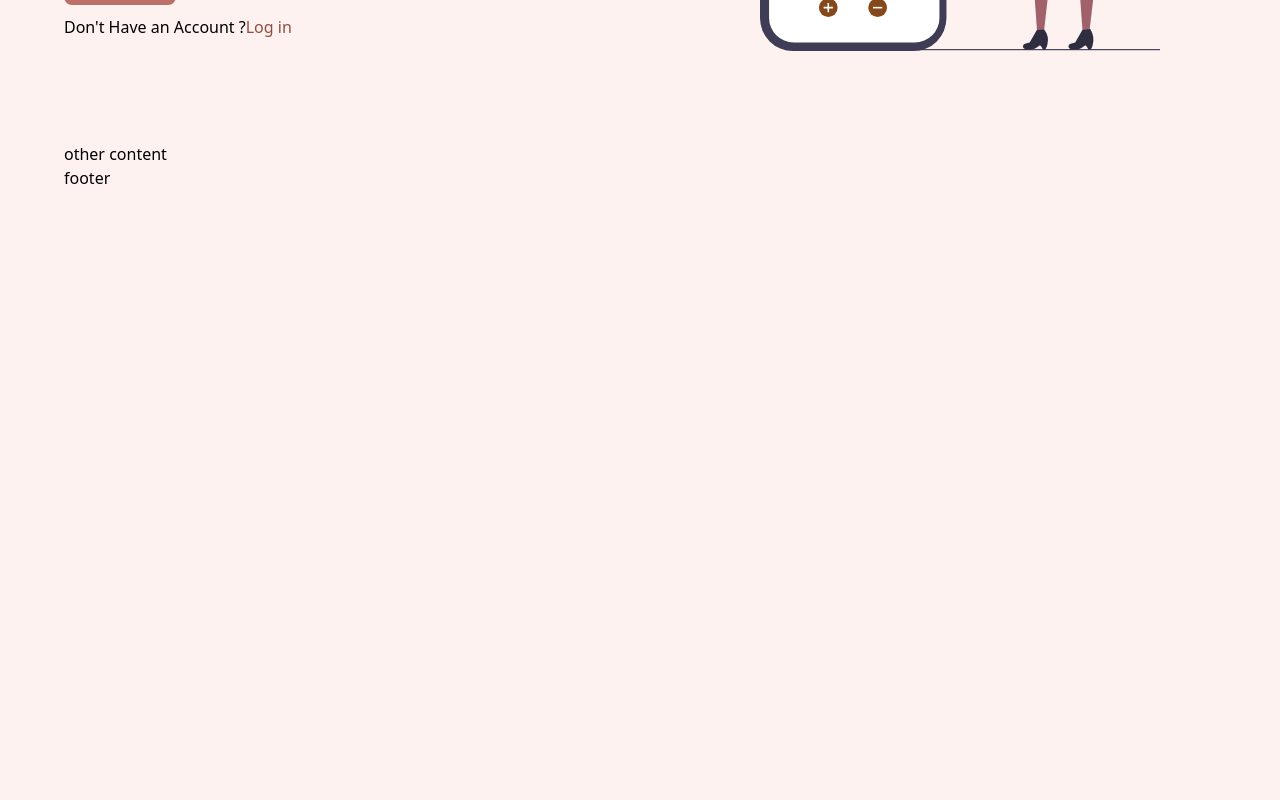
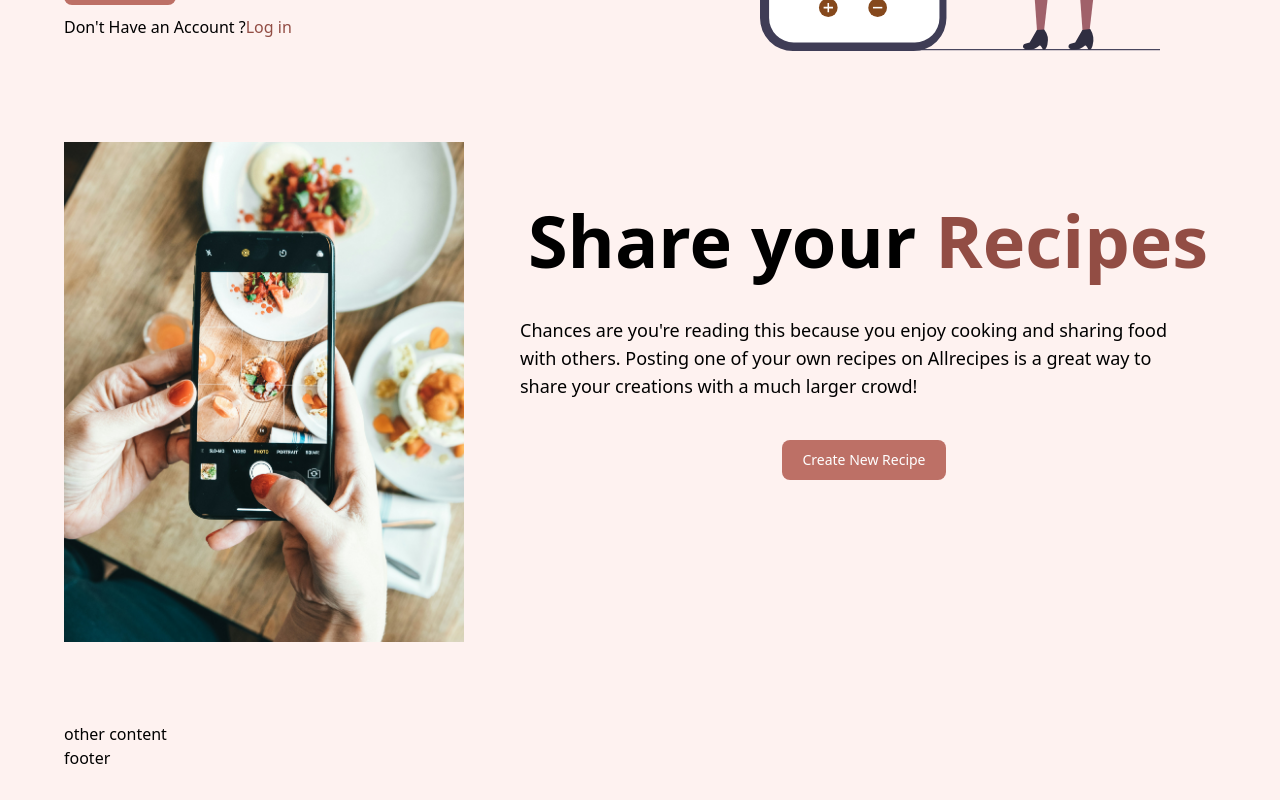
Before and after one commit to datotchkadua/perfect-recipe, a React (Vite) app in the folder client/: page / in a window 1280 px wide. Shown: the part 528-1328 px from the top of the page. Before the commit the page ends 800 px from the top, so only its background shows below. Built offline with nearby package versions, Linux system fonts and the light colour scheme.

Commit message:
done AddrecieSection with styles

```diff
--- /dev/null
+++ b/client/src/components/AddRecipeSection.jsx
@@ -0,0 +1,36 @@
+import { useNavigate } from "react-router-dom";
+import ImageDiv from "./ImageDiv";
+import addRecipeImage from "../assets/add-recipe.jpg";
+import Button from "./Button";
+
+const AddRecipeSection = () => {
+  const navigate = useNavigate();
+  return (
+    <section
+      className="w-full flex flex-col items-center
+     thousand:flex-row thousand:items-start my-20"
+    >
+      <ImageDiv imageSrc={addRecipeImage} isHiddenOnSmallScreen={false} />
+      <div
+        className="w-full min-h-[400px] flex flex-col
+      items-center justify-start thousand:justify-center"
+      >
+        <h1 className=" mt-10 thousand:mt-0 text-4xl sm:text-7xl font-bold ">
+          Share your <span className="text-[#924d44]">Recipes</span>
+        </h1>
+        <p className="my-5 md:my-10 mr-5 text-base sm:text-lg">
+          Chances are you&apos;re reading this because you enjoy cooking and
+          sharing food with others. Posting one of your own recipes on
+          Allrecipes is a great way to share your creations with a much larger
+          crowd!
+        </p>
+        <Button
+          btnText="Create New Recipe"
+          onClick={() => navigate("/recipe")}
+        />
+      </div>
+    </section>
+  );
+};
+
+export default AddRecipeSection;
--- a/client/src/components/HomeHeroSection.jsx
+++ b/client/src/components/HomeHeroSection.jsx
@@ -7,7 +7,7 @@ const HomeHeroSection = () => {
   return (
     <section className="flex justify-center items-center w-full my-20">
       <div className="w-full flex  flex-col justify-center thousand:items-start ">
-        <h1 className=" text-5xl sm:text-7xl font-bold ">
+        <h1 className=" text-3xl sm:text-7xl font-bold ">
           Your Daily Dish <br /> A <span className="text-[#924d44]">Food</span>{" "}
           Journey
         </h1>
--- a/client/src/components/ImageDiv.jsx
+++ b/client/src/components/ImageDiv.jsx
@@ -1,10 +1,14 @@
-const ImageDiv = ({ imageSrc }) => {
+const ImageDiv = ({ imageSrc, isHiddenOnSmallScreen = true }) => {
   return (
-    <div className=" hidden  thousand:flex w-[45%] h-full mr-14">
+    <div
+      className={`${
+        isHiddenOnSmallScreen ? "hidden" : ""
+      }  thousand:flex w-full thousand:w-[45%] h-full mr-0 thousand:mr-14`}
+    >
       <img
         src={imageSrc}
         alt="image"
-        className="w-full h-full min-w-[400px] min-h-[400px]"
+        className="w-full h-full min-w-[200px] mob:min-w-[250px] thousand:min-w-[400px] thousand:min-h-[400px]"
       />
     </div>
   );
--- a/client/src/index.css
+++ b/client/src/index.css
@@ -73,3 +73,9 @@ body {
     padding: 30px 40px;
   }
 }
+
+@media (max-width: 640px) {
+  body {
+    padding: 20px 25px;
+  }
+}
--- a/client/src/pages/HomePage.jsx
+++ b/client/src/pages/HomePage.jsx
@@ -1,9 +1,11 @@
 import HomeHeroSection from "../components/HomeHeroSection";
+import AddRecipeSection from "../components/AddRecipeSection";
 
 function HomePage() {
   return (
     <>
       <HomeHeroSection />
+      <AddRecipeSection />
       <div> other content</div>
     </>
   );
```
Also changed, not shown: client/src/assets/add-recipe.jpg (added).
